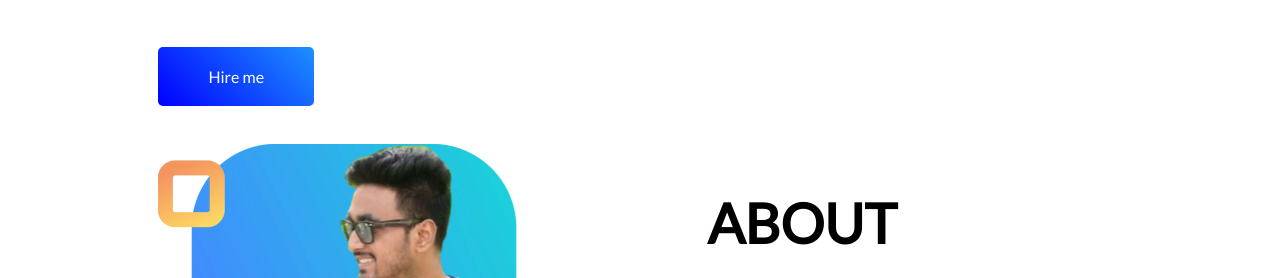
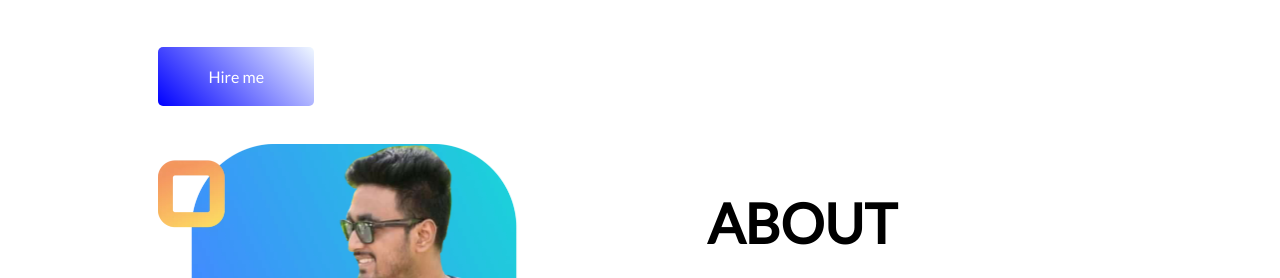
Before and after one commit to efty999/Its-my-assignment, a plain HTML site: page index.html in a window 1280 px wide. Shown: the part 522-800 px from the top of the page. Drawn offline with Linux system fonts and the light colour scheme.

Commit message:
finally done Alhamdulillah

```diff
--- a/style.css
+++ b/style.css
@@ -20,7 +20,7 @@ h5{font-size: 30px;}
         font-weight: 100;}
 .link{color: white;
     text-decoration: none;
-    background-image: linear-gradient(45deg,blue,dodgerblue);
+    background-image: linear-gradient(45deg,blue,aliceblue);
     padding: 20px 50px;
 
     border-radius: 5px;
```
